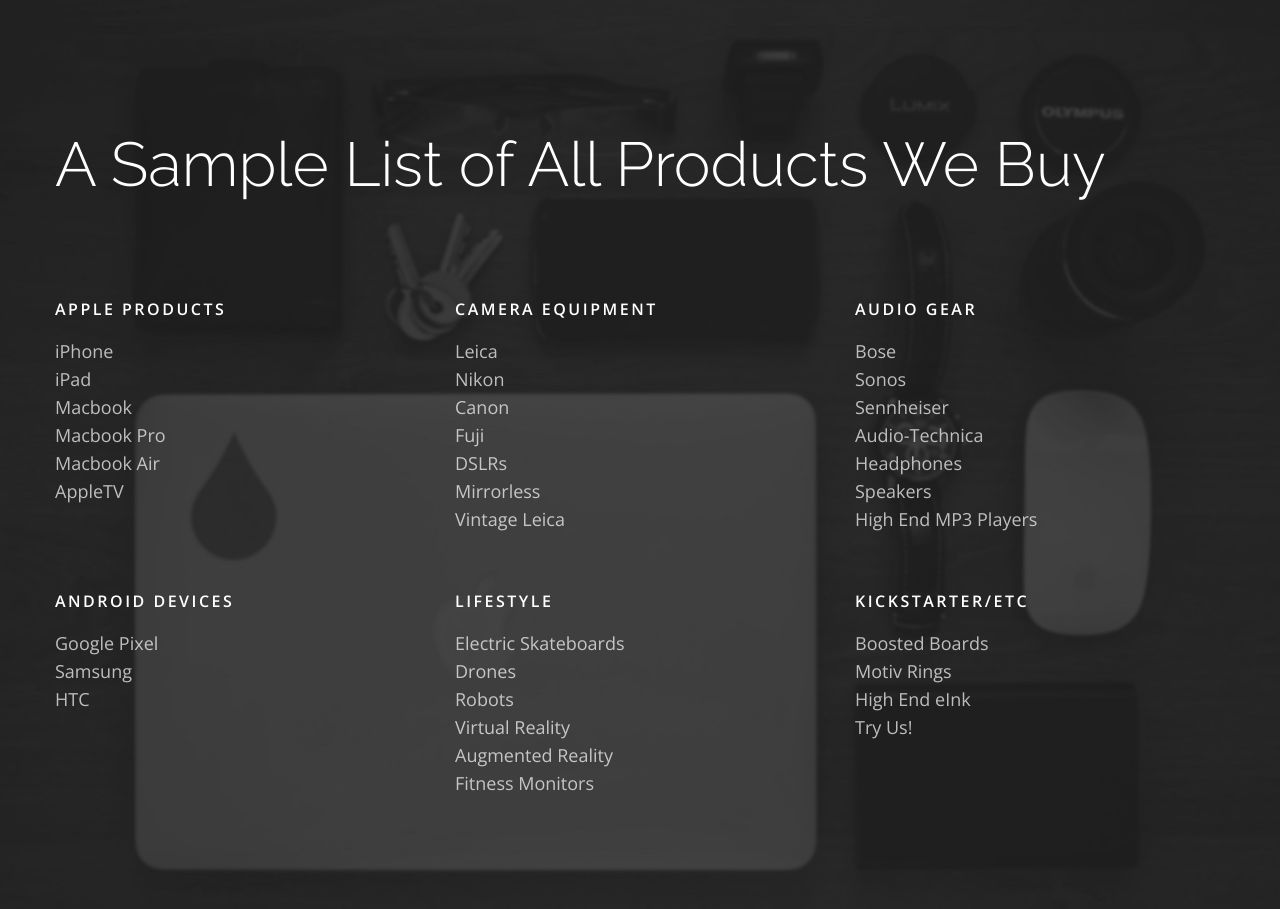
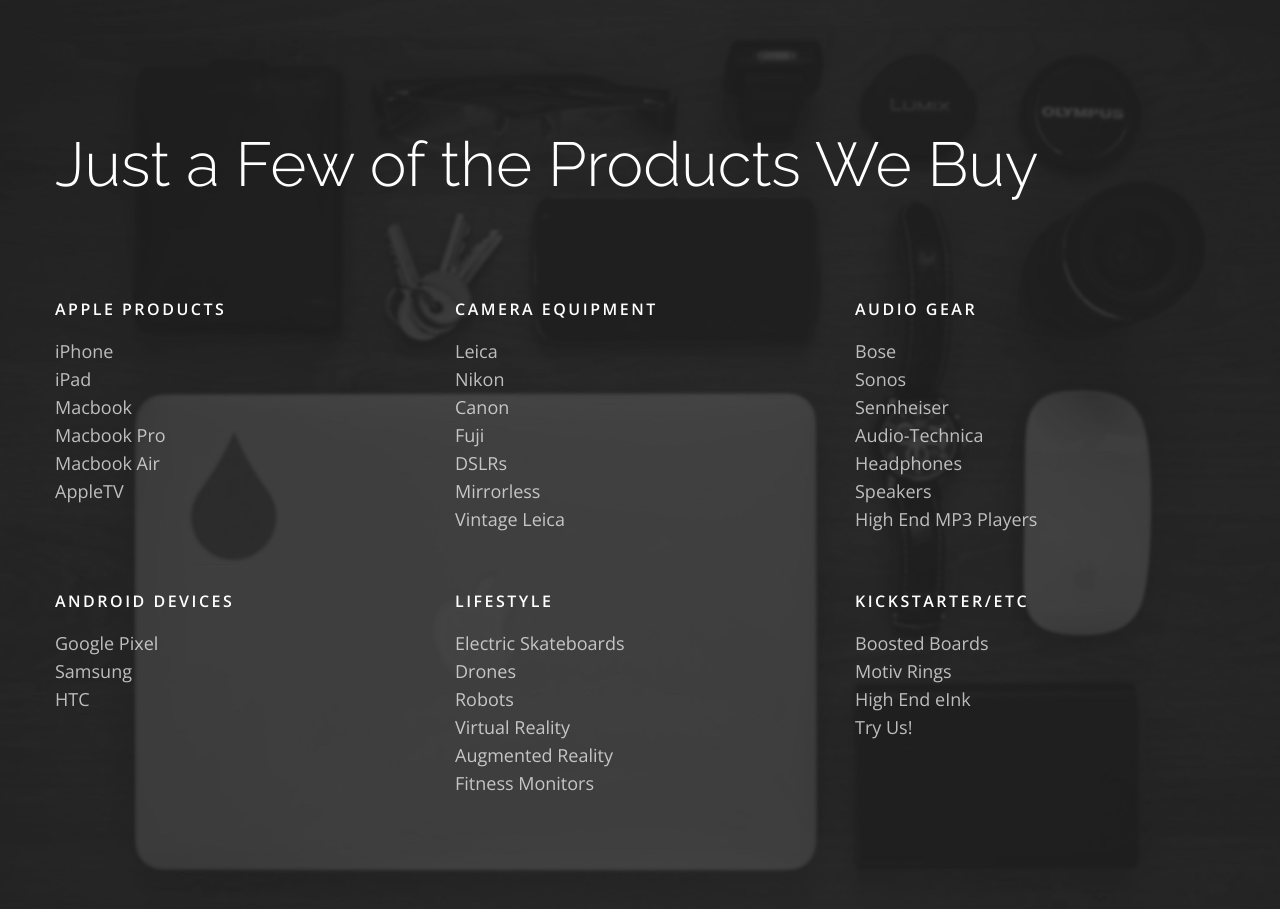
Before and after one commit to getsparket/getsparket.github.io, a plain HTML site: page index.html in a window 1280 px wide. Shown: the part 4700-5609 px from the top of the page. Drawn offline with nearby package versions, Linux system fonts and the light colour scheme; some packages are replaced by stand-ins of ours.

Commit message:
Update index.html

```diff
--- a/index.html
+++ b/index.html
@@ -298,7 +298,7 @@
 
         <section class="feature_21 padding_top155 padding_bottom115">
 	          <div class="container nopadding">
-		            <h2 class="font62 raleway light white">A Sample List of All Products We Buy</h2>
+		            <h2 class="font62 raleway light white">Just a Few of the Products We Buy</h2>
 		            <div class="top20 bottom95 max_width770 font22 light white opacity7 hyphens text">
 		            </div>
 		            <div class="blocks">
```
